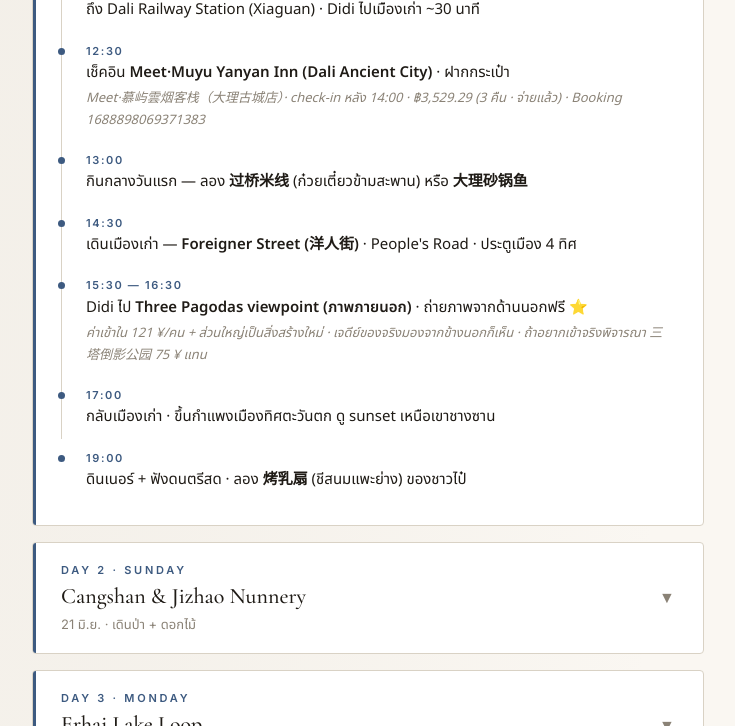
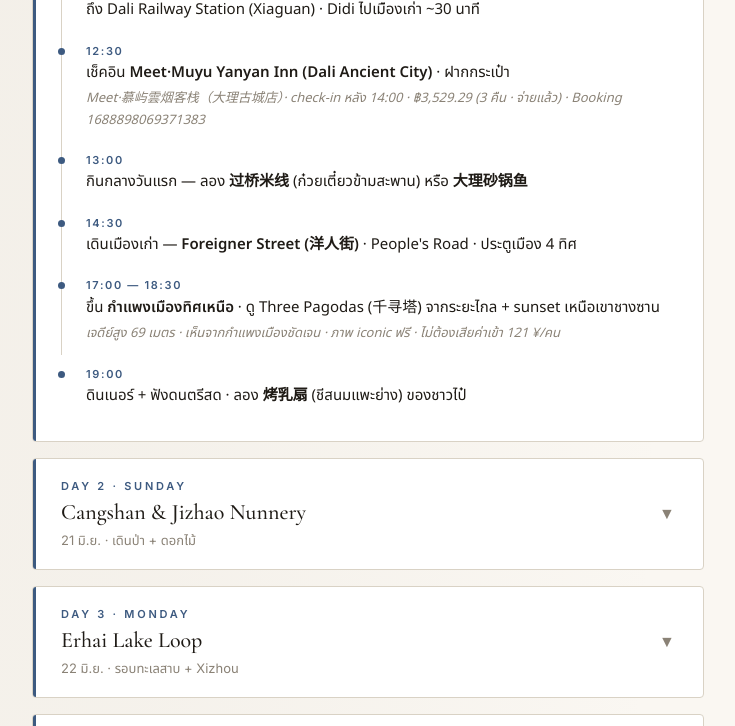
Before and after one commit to 1492W/yunnan-trip, a plain HTML site: page dali.html in a window 1280 px wide. Shown: the part 1346-2072 px from the top of the page, without its empty margins (272-1007 px from the left). Drawn offline with nearby package versions, Linux system fonts and the light colour scheme.

Commit message:
Simplify: skip Three Pagodas trip entirely - view from north city wall (free, with sunset)

```diff
--- a/dali.html
+++ b/dali.html
@@ -146,13 +146,9 @@
               <div class="timeline-activity">เดินเมืองเก่า — <strong>Foreigner Street (洋人街)</strong> · People's Road · ประตูเมือง 4 ทิศ</div>
             </li>
             <li class="timeline-item">
-              <div class="timeline-time">15:30 — 16:30</div>
-              <div class="timeline-activity">Didi ไป <strong>Three Pagodas viewpoint (ภาพภายนอก)</strong> · ถ่ายภาพจากด้านนอกฟรี ⭐</div>
-              <div class="timeline-note">ค่าเข้าใน 121 ¥/คน + ส่วนใหญ่เป็นสิ่งสร้างใหม่ · เจดีย์ของจริงมองจากข้างนอกก็เห็น · ถ้าอยากเข้าจริงพิจารณา 三塔倒影公园 75 ¥ แทน</div>
-            </li>
-            <li class="timeline-item">
-              <div class="timeline-time">17:00</div>
-              <div class="timeline-activity">กลับเมืองเก่า · ขึ้นกำแพงเมืองทิศตะวันตก ดู sunset เหนือเขาชางซาน</div>
+              <div class="timeline-time">17:00 — 18:30</div>
+              <div class="timeline-activity">ขึ้น <strong>กำแพงเมืองทิศเหนือ</strong> · ดู Three Pagodas (千寻塔) จากระยะไกล + sunset เหนือเขาชางซาน</div>
+              <div class="timeline-note">เจดีย์สูง 69 เมตร · เห็นจากกำแพงเมืองชัดเจน · ภาพ iconic ฟรี · ไม่ต้องเสียค่าเข้า 121 ¥/คน</div>
             </li>
             <li class="timeline-item">
               <div class="timeline-time">19:00</div>
```
